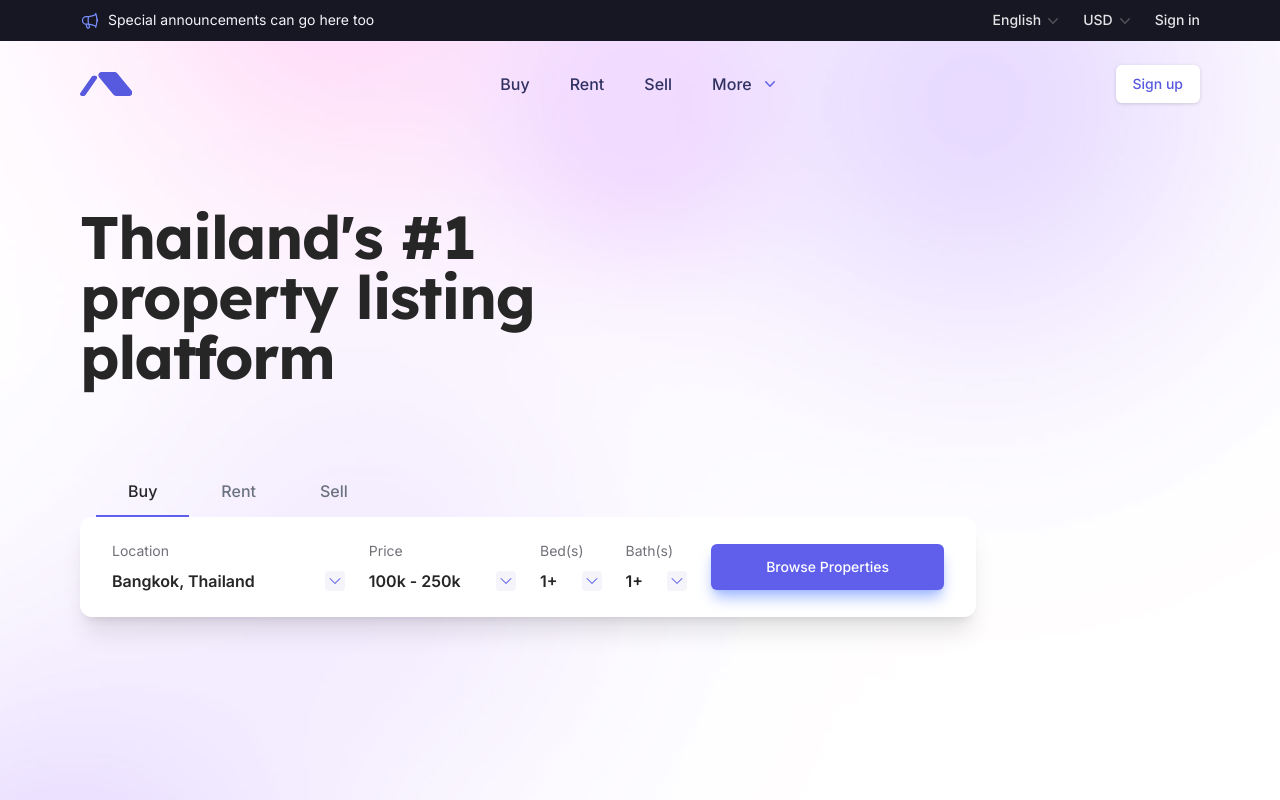
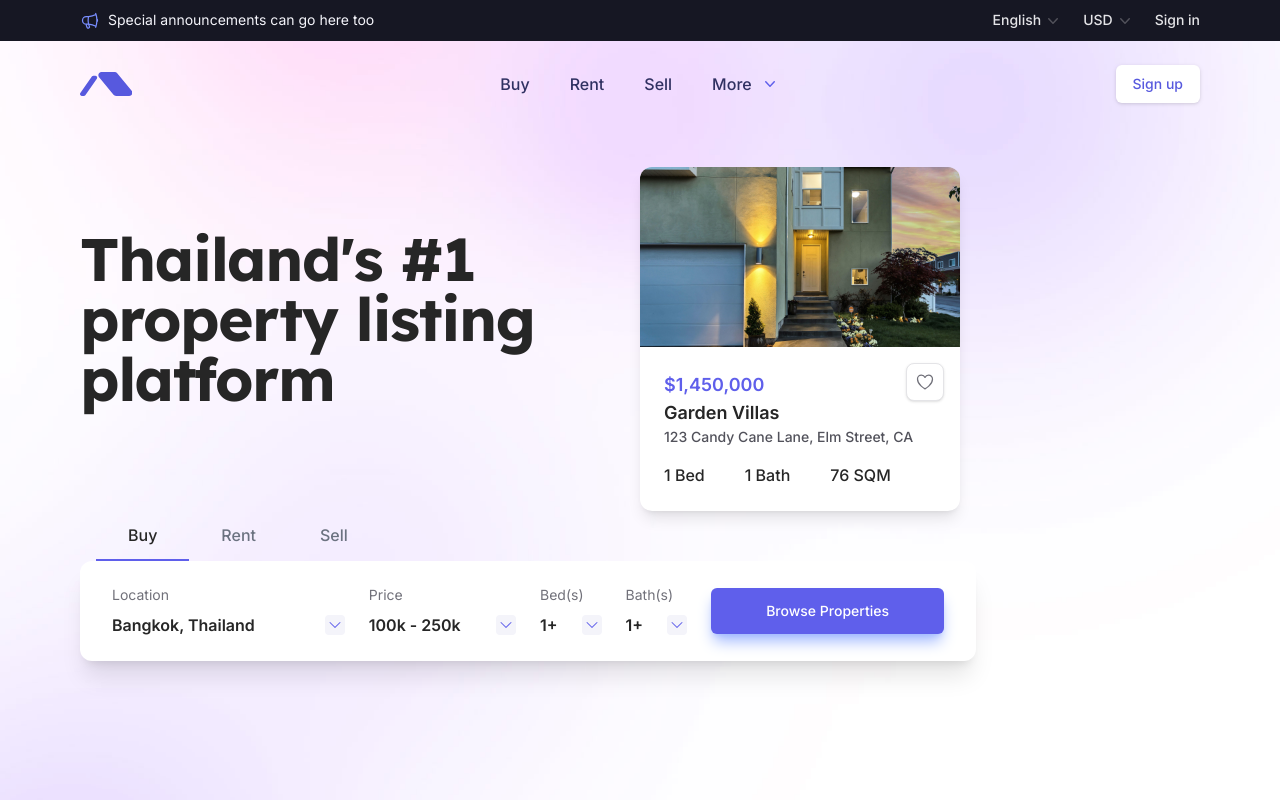
Before and after one commit to jstnmthw/real-estate-app, a Next.js app in the folder frontend/: page / in a window 1280 px wide. Built offline with nearby package versions, Linux system fonts and the light colour scheme.

Commit message:
added: property card component

```diff
--- a/frontend/app/page.tsx
+++ b/frontend/app/page.tsx
@@ -5,11 +5,24 @@ import Header from '@/components/Header';
 import { classNames } from '@/helpers/utilites';
 import { Lexend } from '@next/font/google';
 import HeroSearchBar from '@/components/HeroSearchBar';
+import Card from '@/components/Card';
 
 const lexend = Lexend({
   variable: '--font-inter',
   subsets: ['latin'],
 });
+
+const property = {
+  title: 'Garden Villas',
+  price: 1450000,
+  currency: '$',
+  address: '123 Candy Cane Lane, Elm Street, CA',
+  area: '76',
+  area_type: 'sqm',
+  bedrooms: 1,
+  bathrooms: 1,
+  image: '/img/properties/property5.jpg',
+};
 
 export default function Page() {
   return (
@@ -18,13 +31,16 @@ export default function Page() {
       <Header />
       <main className="container">
         {/* Hero */}
+        <div className="items-center md:grid md:grid-cols-2">
           <div
             className={classNames(
               lexend.className,
-            'max-w-full py-20 text-3xl font-bold tracking-tight md:max-w-xl lg:text-6xl',
+              'col-span-1 py-20 text-3xl font-bold tracking-tight md:max-w-xl lg:text-6xl',
             )}
           >
             Thailand&apos;s #1 property listing platform
+          </div>
+          <Card property={property} className={'relative mt-10 max-w-xs'} />
         </div>
         <div className="max-w-4xl">
           <HeroSearchBar />
--- /dev/null
+++ b/frontend/components/Card.tsx
@@ -0,0 +1,67 @@
+import { FC } from 'react';
+import Image from 'next/image';
+import { classNames } from '@/helpers/utilites';
+import { HeartIcon } from '@heroicons/react/24/outline';
+
+interface PropertyProps {
+  price: number;
+  currency: string;
+  title: string;
+  address: string;
+  area: string;
+  area_type: string;
+  bedrooms: number;
+  bathrooms: number;
+  image: string;
+}
+
+/**
+ * @todo: Must change the toLocalString() parameter on price to match currency selected
+ */
+const Card: FC<{ className?: string; property: PropertyProps }> = ({
+  className,
+  property,
+}) => {
+  return (
+    <div
+      className={classNames(
+        className ? className : '',
+        'overflow-hidden rounded-xl bg-white shadow-lg',
+      )}
+    >
+      <Image
+        width={500}
+        height={500}
+        src={property?.image}
+        alt={''}
+        className="object-cover"
+      />
+      <div className="relative p-6">
+        <button
+          className="absolute top-4 right-4 rounded-lg border border-zinc-200 bg-white p-2 text-zinc-500 shadow hover:text-pink-500"
+          type="button"
+        >
+          <span className="sr-only">Favorite this property</span>
+          <HeartIcon className="h-5 w-5" />
+        </button>
+        <span className="text-lg font-semibold text-lavender-500">
+          {property?.currency}
+          {property?.price.toLocaleString('en-US')}
+        </span>
+        <h2 className="text-lg font-semibold">{property?.title}</h2>
+        <p className="mb-4 text-sm font-medium text-zinc-600">
+          {property?.address}
+        </p>
+        <div className="flex space-x-10">
+          <span className="font-medium">{property.bedrooms} Bed</span>
+          <span className="font-medium">{property.bathrooms} Bath</span>
+          <span className="font-medium">
+            {property.area} {property.area_type.toUpperCase()}
+          </span>
+        </div>
+      </div>
+    </div>
+  );
+};
+
+export default Card;
```
Lines whose indentation alone changed are shown as unchanged.
